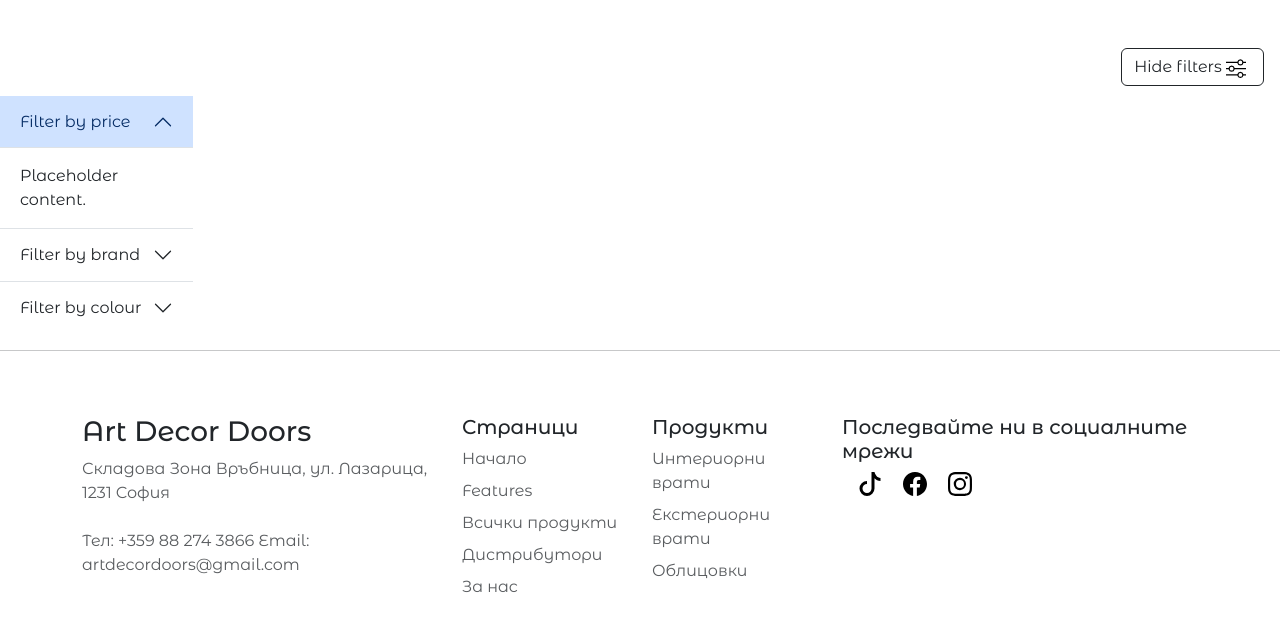
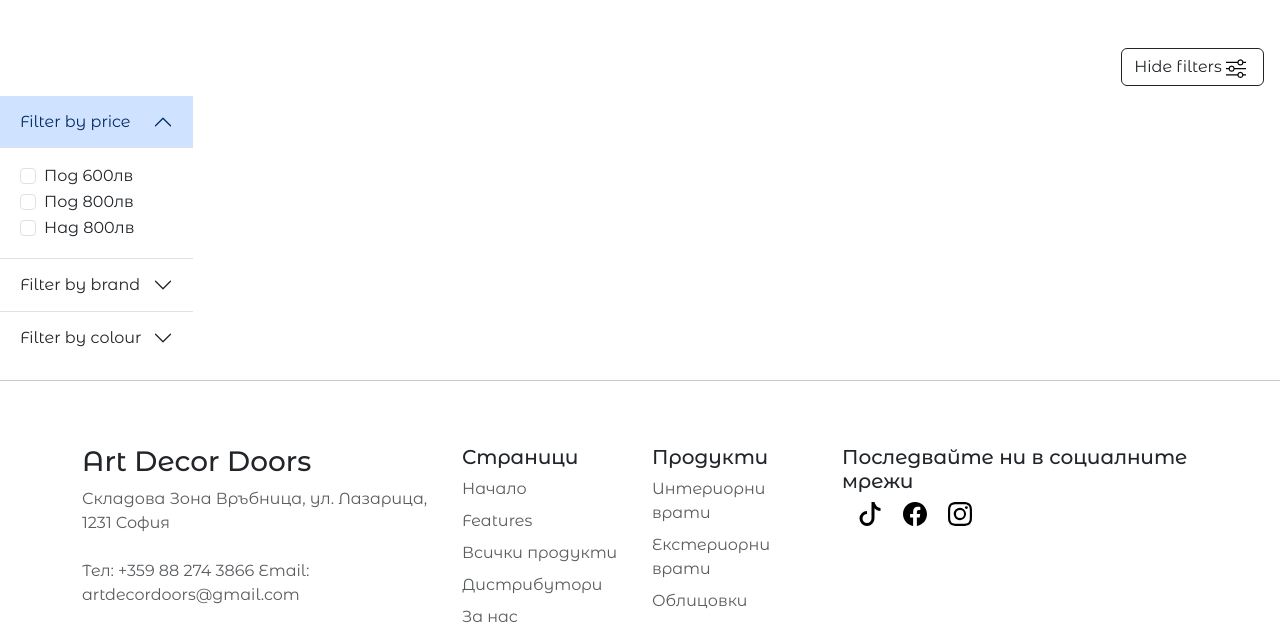
Before and after one commit to Vasilian05/Doors, a PHP site: page /products.php in a window 1280 px wide, after a click on "Filter by price". Shown: the part 56-681 px from the top of the page. Run offline with PHP 8.4, Linux system fonts and the light colour scheme; data that the repository does not hold is empty; some web fonts are replaced.

Commit message:
Filters
Checkboxes added

```diff
--- a/products.php
+++ b/products.php
@@ -38,7 +38,26 @@ include_once "includes/header.php";
                         </button>
                     </h2>
                     <div id="flush-collapseOne" class="accordion-collapse collapse" data-bs-parent="#accordionFlushExample">
-                        <div class="accordion-body">Placeholder content.</div>
+                        <div class="accordion-body">
+                            <div class="form-check">
+                                <input class="form-check-input" type="checkbox" value="" id="defaultCheck1">
+                                <label class="form-check-label" for="defaultCheck1">
+                                    Под 600лв
+                                </label>
+                            </div>
+                            <div class="form-check">
+                                <input class="form-check-input" type="checkbox" value="" id="defaultCheck1">
+                                <label class="form-check-label" for="defaultCheck1">
+                                    Под 800лв
+                                </label>
+                            </div>
+                            <div class="form-check">
+                                <input class="form-check-input" type="checkbox" value="" id="defaultCheck1">
+                                <label class="form-check-label" for="defaultCheck1">
+                                    Над 800лв
+                                </label>
+                            </div>
+                        </div>
                     </div>
                 </div>
                 <div class="accordion-item">
@@ -48,7 +67,20 @@ include_once "includes/header.php";
                         </button>
                     </h2>
                     <div id="flush-collapseTwo" class="accordion-collapse collapse" data-bs-parent="#accordionFlushExample">
-                        <div class="accordion-body">Placeholder content.</div>
+                        <div class="accordion-body">
+                        <div class="form-check">
+                                <input class="form-check-input" type="checkbox" value="" id="defaultCheck1">
+                                <label class="form-check-label" for="defaultCheck1">
+                                    Bakish
+                                </label>
+                            </div>
+                            <div class="form-check">
+                                <input class="form-check-input" type="checkbox" value="" id="defaultCheck1">
+                                <label class="form-check-label" for="defaultCheck1">
+                                    BestDoor
+                                </label>
+                            </div>
+                        </div>
                     </div>
                 </div>
                 <div class="accordion-item">
```
